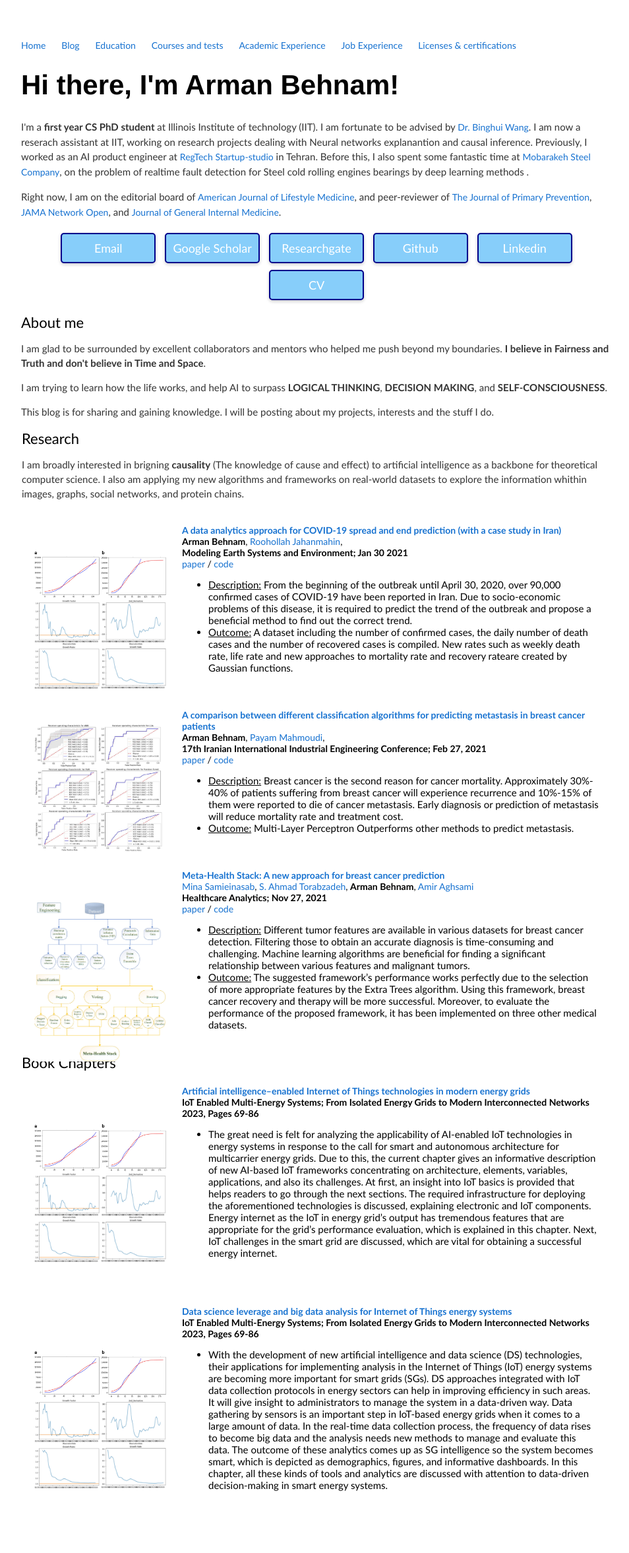
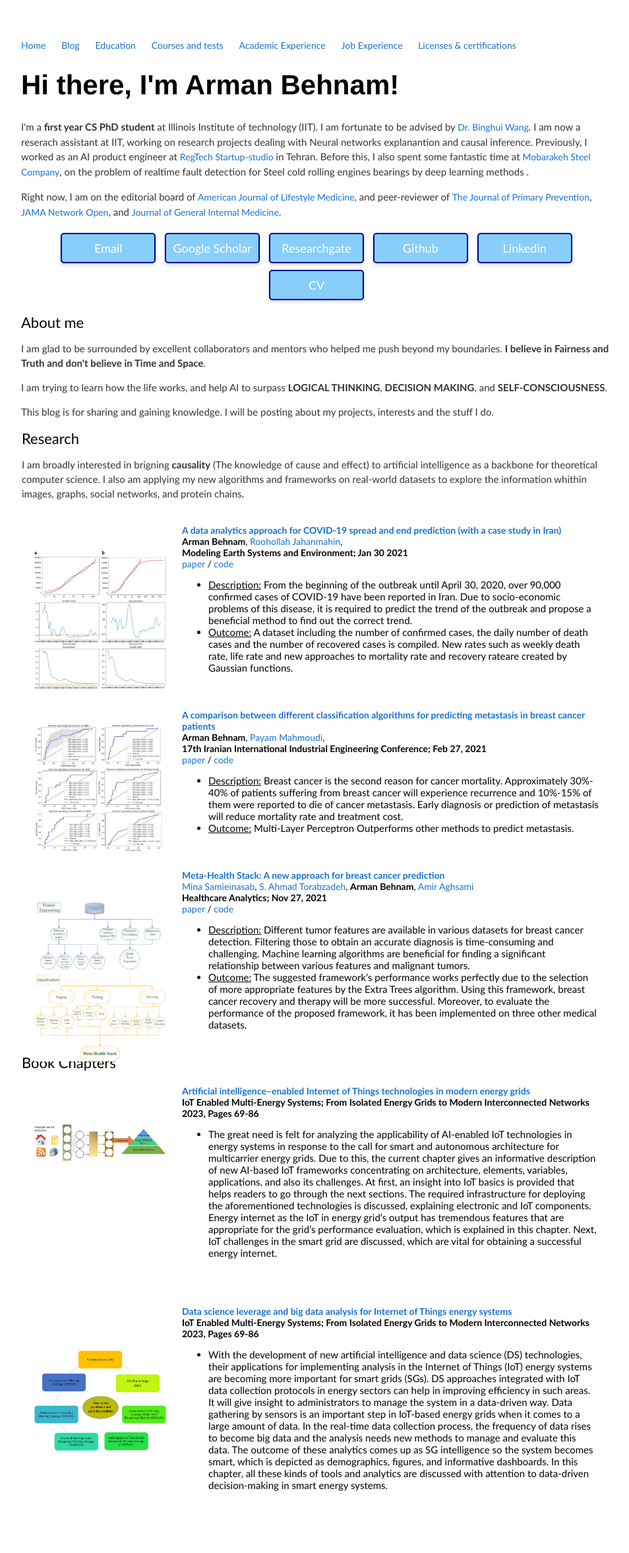
Before and after one commit to ArmanBehnam/ArmanBehnam.github.io, a Jekyll site: the page built from index.html, in a window 1280 px wide. Shown: the whole page at 66% size, without its empty margins (160-1114 px from the left). Built offline with Jekyll 4.4.1, drawn with Linux system fonts in a browser that asks for light colours.

Commit message:
Update index.html

```diff
--- a/index.html
+++ b/index.html
@@ -200,8 +200,7 @@ title: Arman Behnam's website
 	  <tr>
 	    <td style="padding:20px;width:25%;vertical-align:middle">
 	      <div class="one">
-		<img src='images/1.jpg' width="200">
-		<img src='images/2.jpg' width="200">
+		<img src='images/5.jpg' width="200">
 	      </div>
 	    </td>
 	    <td style="padding:20px;width:75%;vertical-align:middle">
@@ -229,8 +228,7 @@ title: Arman Behnam's website
 	  <tr>
 	    <td style="padding:20px;width:25%;vertical-align:middle">
 	      <div class="one">
-		<img src='images/1.jpg' width="200">
-		<img src='images/2.jpg' width="200">
+		<img src='images/6.jpg' width="200">
 	      </div>
 	    </td>
 	    <td style="padding:20px;width:75%;vertical-align:middle">
```
